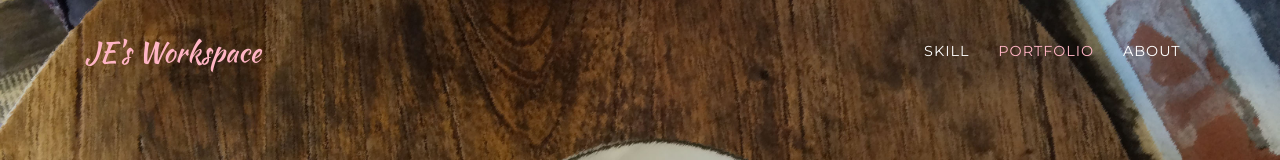
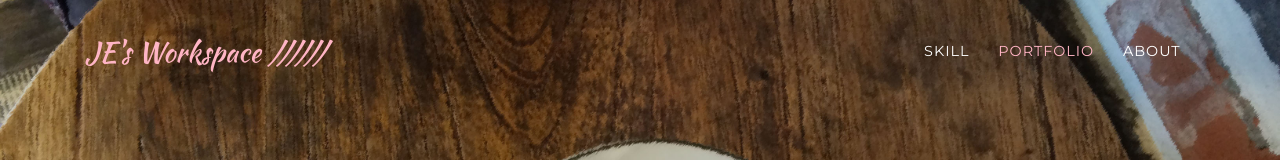
Before and after one commit to jeongeun1208/myhome, a website with bundled scripts: page index.html in a window 1280 px wide. Shown: the top 160 px of the page. Built offline with nearby package versions, Linux system fonts and the light colour scheme; a web font is replaced by a local one.

Commit message:
Update index.html

```diff
--- a/index.html
+++ b/index.html
@@ -32,7 +32,7 @@
     <!-- Navigation -->
     <nav class="navbar navbar-expand-lg navbar-dark fixed-top" id="mainNav">
       <div class="container">
-        <a class="navbar-brand js-scroll-trigger" href="#page-top">JE's Workspace</a>
+        <a class="navbar-brand js-scroll-trigger" href="#page-top">JE's Workspace //////</a>
         <button class="navbar-toggler navbar-toggler-right" type="button" data-toggle="collapse" data-target="#navbarResponsive" aria-controls="navbarResponsive" aria-expanded="false" aria-label="Toggle navigation">
           Menu
           <i class="fa fa-bars"></i>
```
